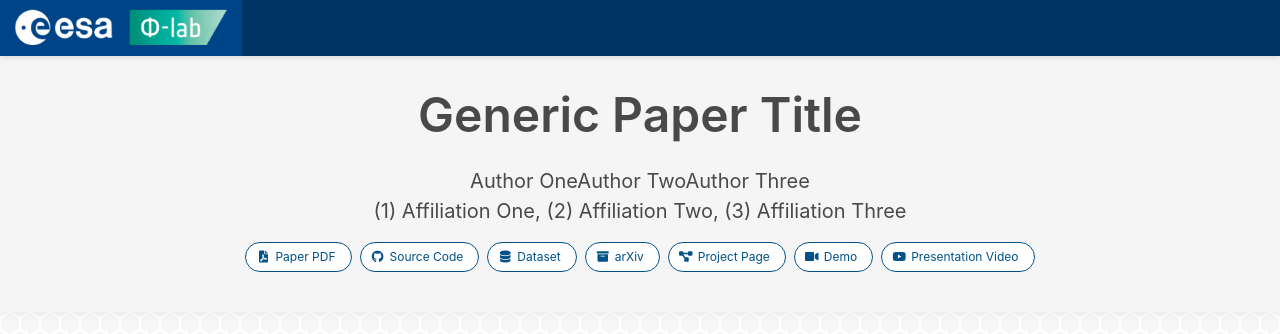
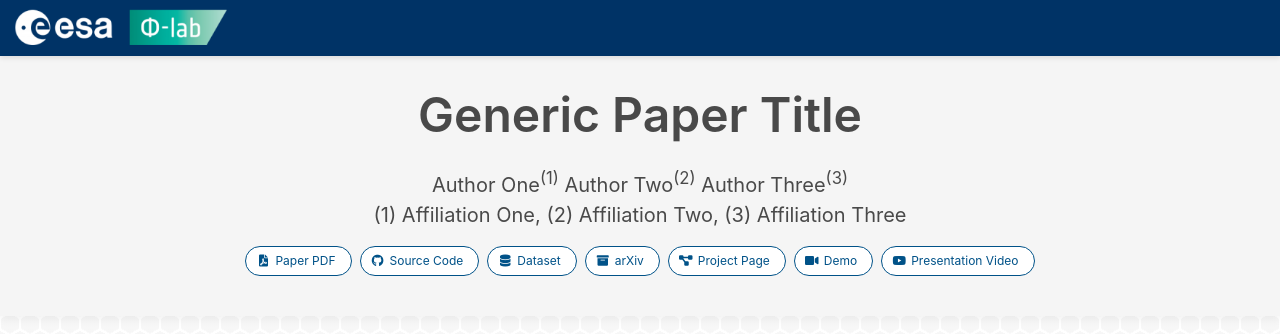
Before and after one commit to ESA-PhiLab/Repo-Template, a plain HTML site: page docs/index.html in a window 1280 px wide. Shown: the top 334 px of the page. Drawn offline with nearby package versions, Linux system fonts and the light colour scheme.

Commit message:
update html

```diff
--- a/docs/index.html
+++ b/docs/index.html
@@ -23,7 +23,10 @@
                 const [authorsLine, affiliationsLine] = authorsText.split('\n');
                 const authorsArray = authorsLine.split(',').map(author => author.trim());
 
-                const authorsHtml = authorsArray.map(author => `<span class="author-block">${author}</span>`).join('');
+                // Add superscript affiliation numbers and proper spacing between authors
+                const authorsHtml = authorsArray.map((author, index) =>
+                  `<span class="author-block">${author}<sup>(${index + 1})</sup></span>`
+                ).join(' ');
                 document.getElementById('publication-authors').innerHTML = authorsHtml;
                 document.getElementById('author-affiliations').innerText = affiliationsLine;
 
```
